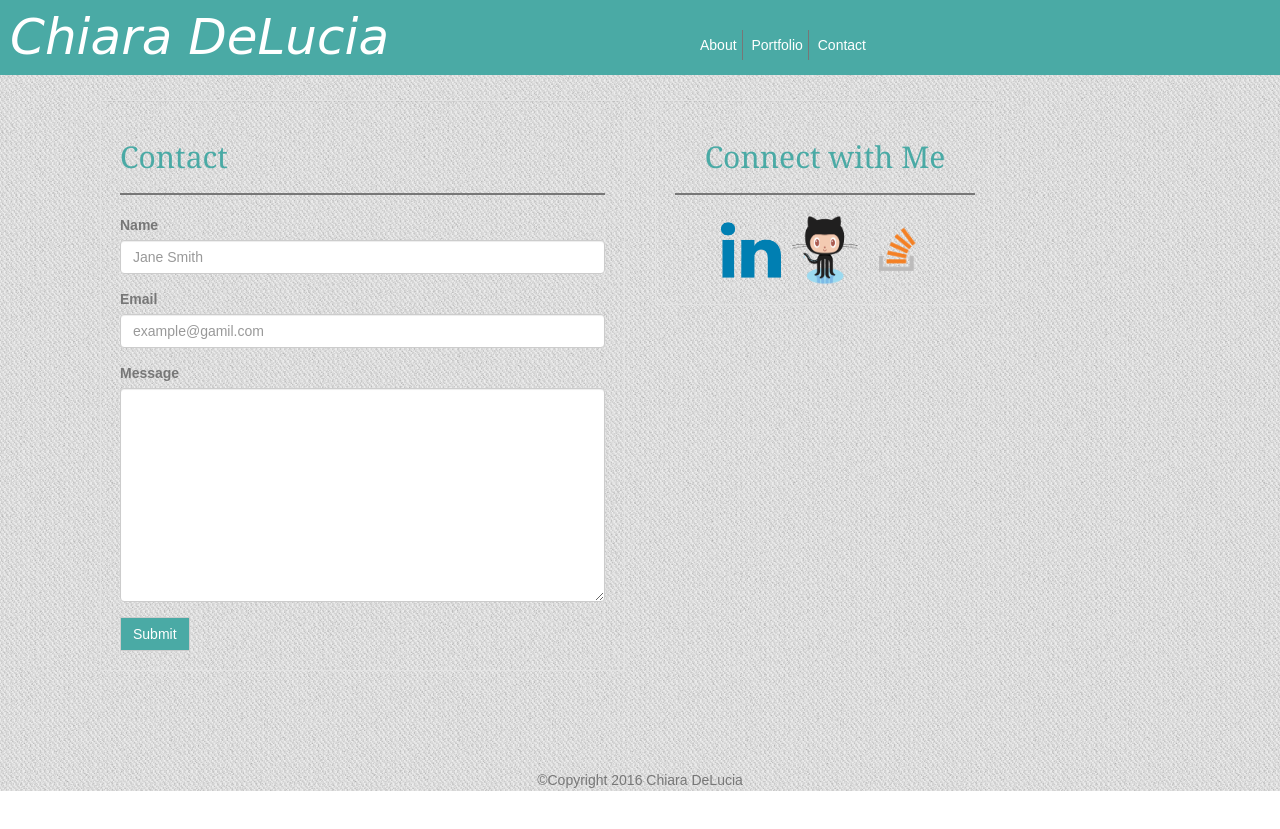
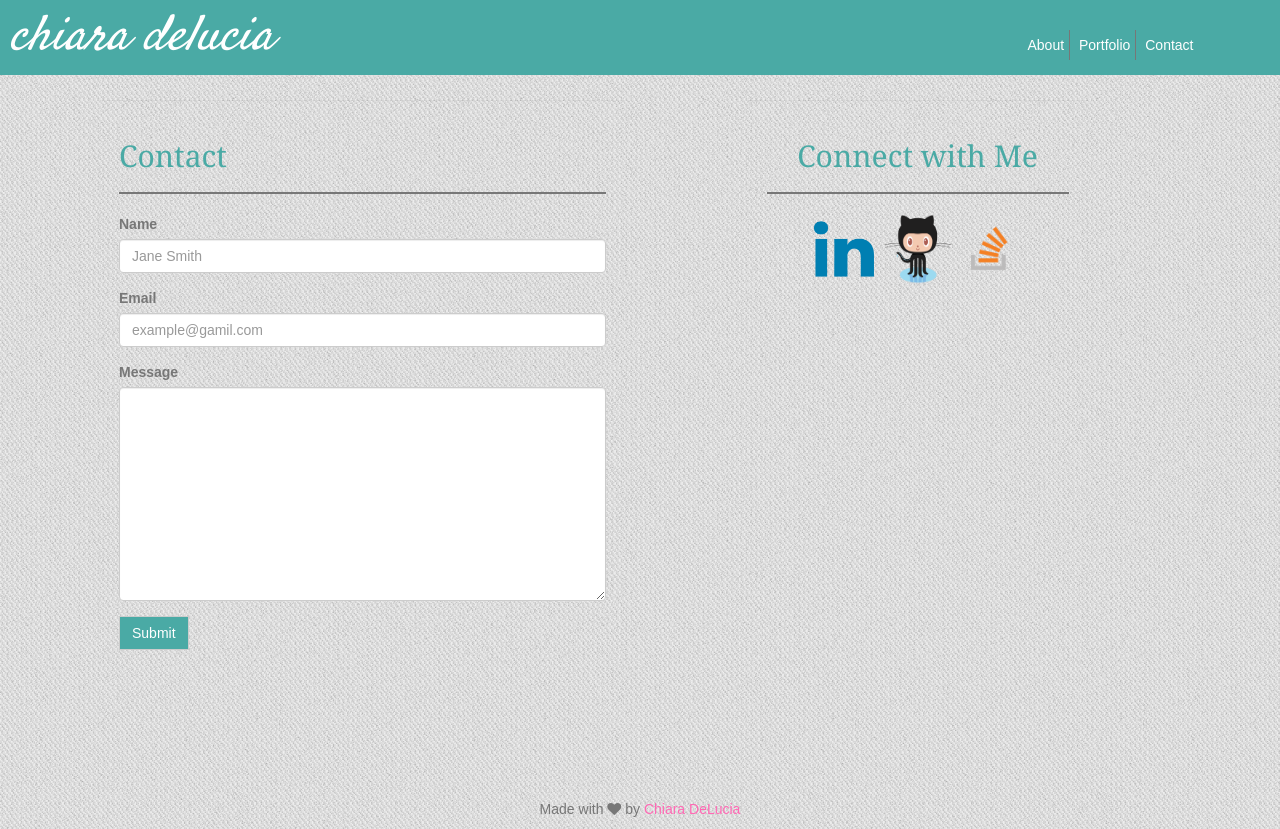
Before and after one commit to chiaramdelucia/Bootstrap-Portfolio, a plain HTML site: page contact.html in a window 1280 px wide. Before the commit the page ends 800 px from the top, so only its background shows below. Drawn offline with nearby package versions, Linux system fonts and the light colour scheme.

Commit message:
Added header and footer style to all pages.

```diff
--- a/assets/css/style.css
+++ b/assets/css/style.css
@@ -1,5 +1,5 @@
 body{
-
+	background-image: url("../images/cheap_diagonal_fabric.png");
 	color: #777777;
 	font-family:'Arial', 'Helvetica Neue', Helvetica, sans-serif;
 }
@@ -31,7 +31,7 @@ li {
 }
 
 .main {
-	background-image: url("../images/cheap_diagonal_fabric.png");
+
 	padding: 100px;
 	height: 100%;
 }
@@ -39,6 +39,7 @@ li {
 .well {
 	background-color: transparent;
 	border-radius: 0;
+	border-width: 0;
 }
 
 hr {
@@ -106,6 +107,7 @@ a.foot {
 
 .footer {
 /*	background-color: #666666;*/
+
 	text-align: center;
 	width: 100%;
 	padding: 10px;
--- a/contact.html
+++ b/contact.html
@@ -4,6 +4,8 @@
 	<title>Chiara DeLucia</title>
 	<link rel="stylesheet" href="https://maxcdn.bootstrapcdn.com/bootstrap/3.3.7/css/bootstrap.min.css" integrity="sha384-BVYiiSIFeK1dGmJRAkycuHAHRg32OmUcww7on3RYdg4Va+PmSTsz/K68vbdEjh4u" crossorigin="anonymous">
 	<meta name="viewport" content="width=device-width, initial-scale=1.0">
+	<link rel="stylesheet" href="https://cdnjs.cloudflare.com/ajax/libs/font-awesome/4.7.0/css/font-awesome.min.css">
+   	<link href="https://fonts.googleapis.com/css?family=Satisfy" rel="stylesheet">
 	<link rel="stylesheet" type="text/css" href="./assets/css/style.css">
 </head>
 <body>
@@ -12,9 +14,9 @@
 
 		<div class="row head navbar-fixed-top">
 
-			<div class="col-md-6"><h1>Chiara DeLucia</h1></div>
+			<div class="col-md-9"><h1>chiara delucia</h1></div>
 
-			<div class="col-md-6">
+			<div class="col-md-3">
 					<ul>
 						<li><a href="index.html">About</a></li>
 						<li><a href="portfolio.html">Portfolio</a></li>
@@ -49,7 +51,7 @@
 				</div>
 			</div>
 
-			<div class="col-md-4">
+			<div class="col-md-4 col-md-offset-1">
 				<div class="well connect">
 					<h2> Connect with Me </h2>
 					<hr>
@@ -64,8 +66,16 @@
 					</a>
 				</div>
 			</div>
+		</div>
 
-		<div class="footer navbar-fixed-bottom">©Copyright 2016 Chiara DeLucia</div>
+				<!--footer-->
+		<div class="footer">
+			Made with
+			<i class="fa fa-heart"></i>
+           	by
+          	<a href="https://github.com/chiaramdelucia/Bootstrap-Portfolio/tree/gh-pages" target="blank" class = "foot">Chiara DeLucia</a>
+
+		</div>
 
 	</container>
 
```
Also changed, not shown: index.html (+1 -1 lines), portfolio.html (+14 -4 lines).
